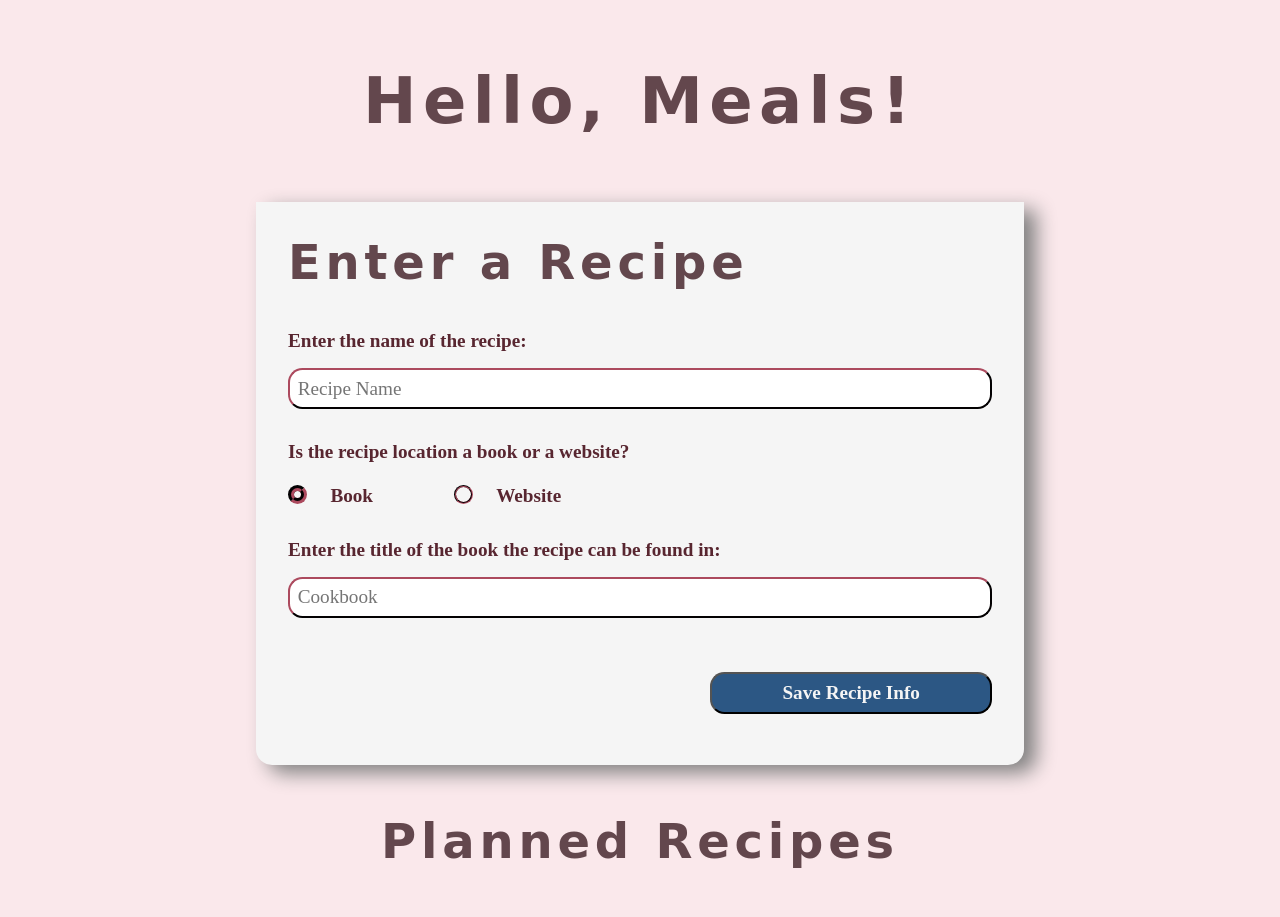
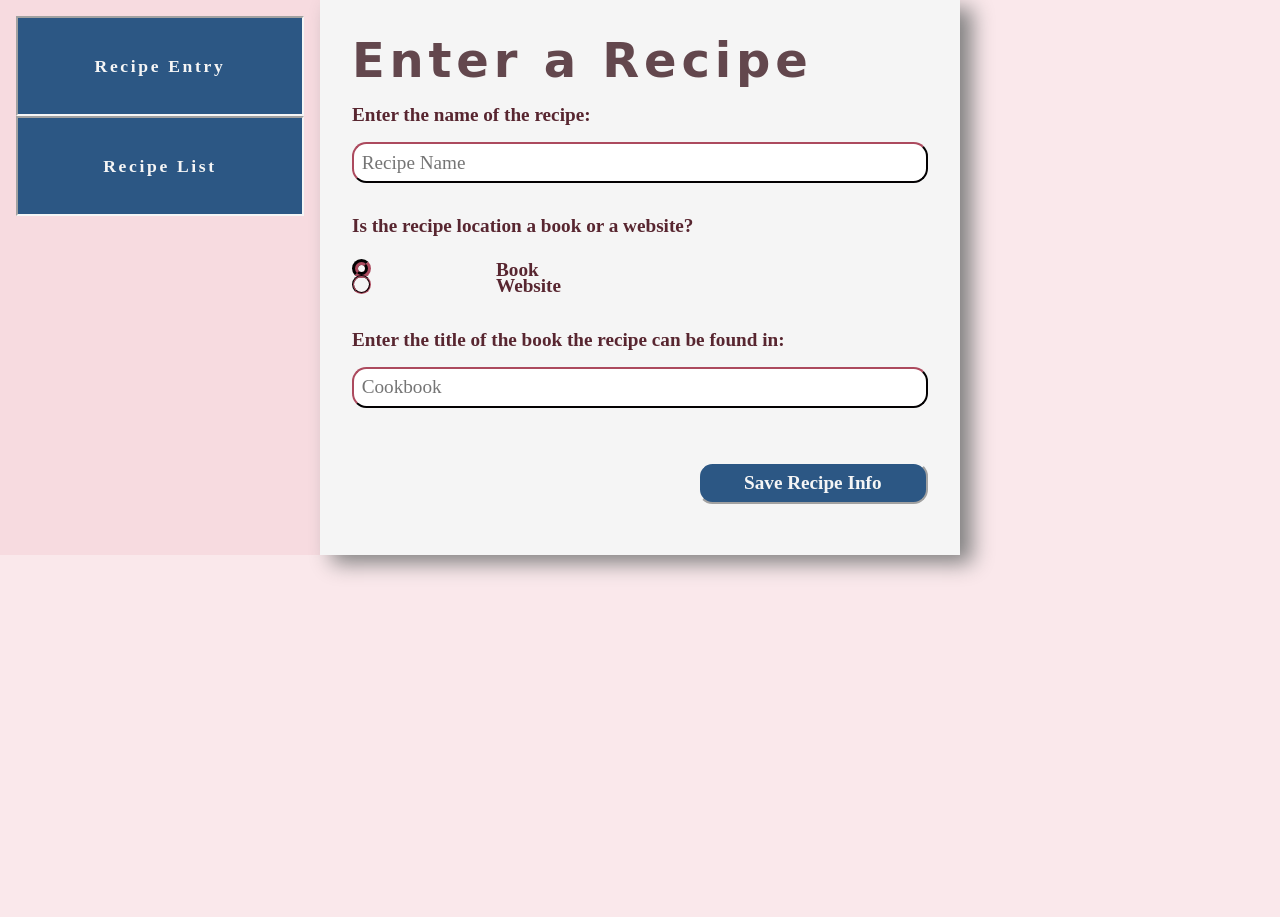
Before and after one commit to onlyasmalllizard/planned-meals, a plain HTML site: page index.html in a window 1280 px wide. After the commit the page ends 800 px from the top, so only its background shows below. Drawn offline with Linux system fonts and the light colour scheme; a web font is replaced by a local one.

Commit message:
Edit layout to include a navigation menu and remove vertical scrolling on large screens

```diff
--- a/assets/scripts/index.js
+++ b/assets/scripts/index.js
@@ -1,3 +1,4 @@
+const recipeEntry = document.querySelector('#recipe-entry');
 const recipeList = document.querySelector('#recipe-list');
 const recipeName = document.querySelector('#recipe-name');
 const recipeLocation = document.querySelector('#recipe-location');
@@ -20,7 +21,7 @@ function updateRecipeLocationInput(event) {
       'Enter the title of the book the recipe can be found in:';
   } else if (event.target.value === 'Website') {
     recipeLocation.type = 'url';
-    recipeLocation.placeholder = 'https://example.com';
+    recipeLocation.placeholder = 'https://recipewebsite.com/recipe';
     recipeLocationLabel.innerText =
       'Enter the URL where the recipe can be found:';
   }
--- a/assets/styles/style.css
+++ b/assets/styles/style.css
@@ -24,29 +24,72 @@ html {
 
 body {
   background: var(--background);
+  display: grid;
+}
+
+@media only screen and (min-width: 48em) {
+  body {
+    grid-template-columns: max-content minmax(min-content, max-content) 1fr;
+  }
+}
+
+@media only screen and (min-width: 64em) {
+  body {
+    grid-template-columns: 1fr 2fr 1fr;
+  }
 }
 
 body,
-input {
+input,
+button {
   font-family: 'Glegoo', serif;
   color: var(--potential-dark-3);
 }
 
-h1,
-h2 {
+h1 {
   font-family: 'Nanum Brush Script', cursive;
   letter-spacing: 0.1em;
   color: var(--potential-dark-4);
+  font-size: 3rem;
 }
 
-h1 {
-  font-size: 4rem;
-  padding: 1em;
+nav {
+  display: grid;
+  grid-template-columns: repeat(auto-fit, minmax(100px, 1fr));
+  background: #f7dbe0;
 }
 
-h2 {
-  font-size: 3rem;
-  padding: 1em;
+@media only screen and (min-width: 48em) {
+  nav {
+    grid-template-columns: 1fr;
+    grid-template-rows: repeat(auto-fit, minmax(100px, max-content));
+    height: 100%;
+    padding: 1em;
+  }
+}
+
+nav button {
+  font-size: 1.1rem;
+  font-weight: 700;
+  letter-spacing: 0.15em;
+
+  padding: 1em 0.5em;
+
+  background: var(--blue);
+  color: var(--white);
+  border: 2px inset var(--white);
+}
+
+@media only screen and (min-width: 48em) {
+  nav button {
+    padding: 0 0.5em;
+  }
+}
+
+nav button:hover,
+nav button:focus {
+  opacity: 0.8;
+  cursor: pointer;
 }
 
 a {
@@ -62,7 +105,17 @@ input,
 label,
 li,
 legend {
-  font-size: 1.2rem;
+  font-size: 1rem;
+}
+
+@media only screen and (min-width: 48em) {
+  p,
+  input,
+  label,
+  li,
+  legend {
+    font-size: 1.2rem;
+  }
 }
 
 label,
@@ -71,32 +124,25 @@ legend {
   font-weight: 700;
 }
 
-input {
-  outline: none;
+label {
+  margin-right: 4em;
 }
 
-input:focus {
-  border: 3px solid var(--blue) !important;
-}
-
-label {
-  margin-right: 4em;
+main {
+  box-shadow: 0.75em 0.5em 1.25em var(--light-grey);
+  background: var(--white);
 }
 
 #recipe-entry {
   display: grid;
   grid-gap: 1em;
 
-  padding: 2em;
-
-  border-radius: 0 0 1em 1em;
-  box-shadow: 0.75em 0.5em 1.25em var(--light-grey);
-  background: var(--white);
+  padding: 0.75em;
 }
 
-@media only screen and (min-width: 64em) {
+@media only screen and (min-width: 48em) {
   #recipe-entry {
-    width: 60%;
+    padding: 2em;
   }
 }
 
@@ -119,10 +165,25 @@ label {
 
 #submit-recipe {
   margin: 2em 0 1em;
-  width: 40%;
   justify-self: end;
   background: var(--blue);
   color: var(--white);
+  border: 2px outset var(--white);
+}
+
+#submit-recipe:hover,
+#submit-recipe:focus {
+  cursor: pointer;
+}
+
+#submit-recipe:active {
+  border: 2px inset var(--white);
+}
+
+@media only screen and (min-width: 48em) {
+  #submit-recipe {
+    width: 40%;
+  }
 }
 
 #recipe-loc-type input[type='radio'] {
@@ -154,8 +215,17 @@ label {
   grid-column: 2;
 }
 
-main {
-  display: flex;
-  flex-direction: column;
-  align-items: center;
+#planned-recipes {
+  display: none;
 }
+
+fieldset {
+  display: grid;
+  grid-template-columns: 1fr 3fr;
+  grid-template-rows: 1em repeat(2, max-content);
+  align-items: baseline;
+}
+
+legend {
+  grid-column: 1 / span 2;
+}
--- a/index.html
+++ b/index.html
@@ -16,10 +16,13 @@
     <title>Meals</title>
   </head>
   <body>
+    <nav>
+      <button>Recipe Entry</button>
+      <button>Recipe List</button>
+    </nav>
     <main>
-      <h1>Hello, Meals!</h1>
       <form id="recipe-entry">
-        <h2>Enter a Recipe</h2>
+        <h1>Enter a Recipe</h1>
         <label for="recipe-name">Enter the name of the recipe:</label>
         <input
           type="text"
@@ -58,8 +61,8 @@
         />
         <input type="submit" id="submit-recipe" value="Save Recipe Info" />
       </form>
-      <section>
-        <h2>Planned Recipes</h2>
+      <section id="planned-recipes">
+        <h1>Recipe List</h1>
         <ul id="recipe-list"></ul>
       </section>
     </main>
```
